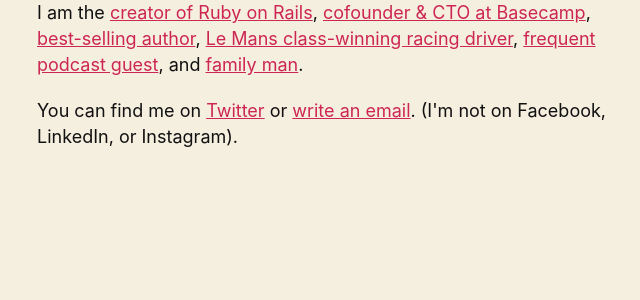
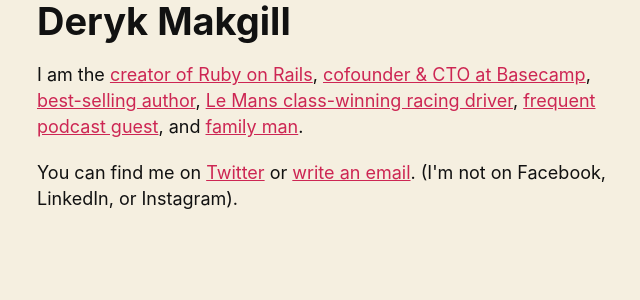
Before and after one commit to derykmakgill/matt, a Jekyll site: the page built from index.md, in a window 1280 px wide. Shown: the top 300 px of the page, without its empty margins (313-953 px from the left). Built offline with Jekyll 4.4.1, drawn with Linux system fonts in a browser that asks for light colours.

Commit message:
Update and rename index.html to index.md

```diff
--- a/index.html
+++ b/index.md
@@ -3,6 +3,8 @@
 title: Deryk Makgill
 ---
 
+# Deryk Makgill
+
 <p class="header">I am the <a href="#rails">creator of Ruby on Rails</a>, <a href="#basecamp">cofounder &amp; CTO at Basecamp</a>, <a href="#rework">best-selling author</a>, <a href="#driver">Le Mans class-winning racing driver</a>, <a href="#podcasts">frequent podcast guest</a>, and <a href="#family">family man</a>.</p>
 
 <p>You can find me on <a href="http://twitter.com/dhh">Twitter</a> or <a href="mailto:david@hey.com">write an email</a>. (I'm not on Facebook, LinkedIn, or Instagram).</p>
```
